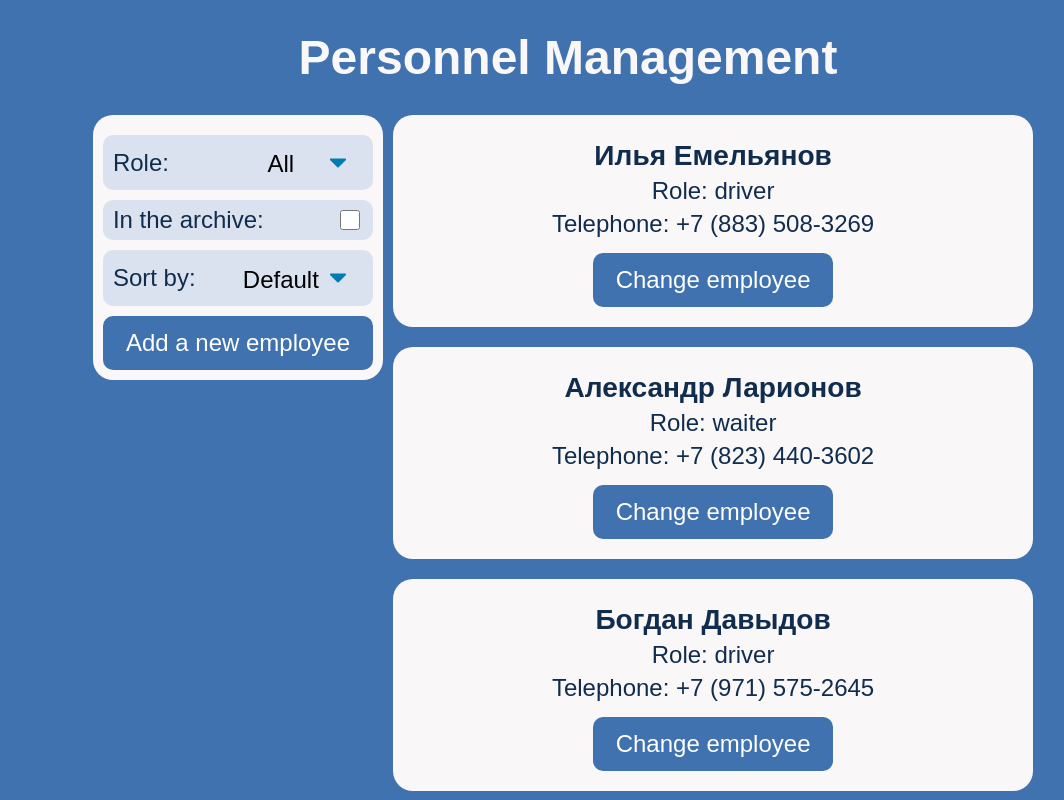
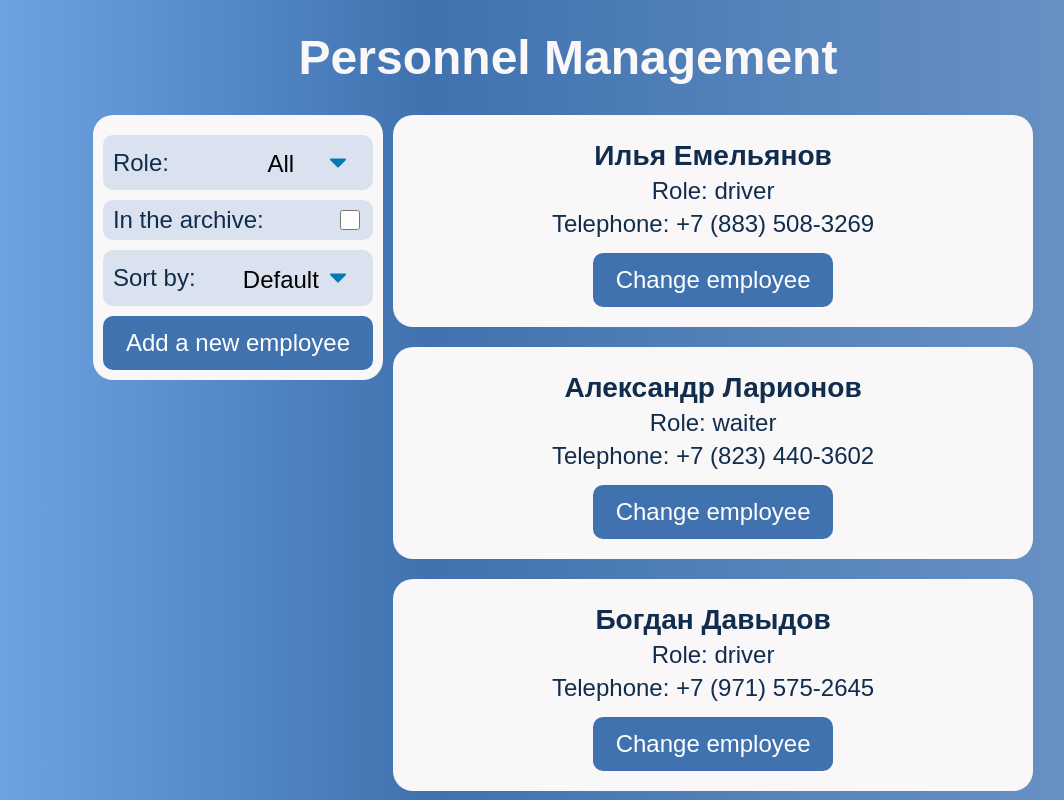
Before and after one commit to toshadrugdealer/PersonnelManagement, a React (Vite) app: page / in a window 1280 px wide. Shown: the top 800 px of the page, without its empty margins (72-1136 px from the left). Built offline with nearby package versions, Linux system fonts and the light colour scheme.

Commit message:
add grad

```diff
--- a/src/pages/Home/Home.module.scss
+++ b/src/pages/Home/Home.module.scss
@@ -58,12 +58,7 @@
     height: 30px;
   }
 }
-header {
-  position: sticky;
-  top: 0;
-  box-sizing: border-box;
-  background-color: #3f72af;
-}
+
 .employeeFilterModal {
   position: fixed;
   left: -3px;
--- a/src/styles/main.scss
+++ b/src/styles/main.scss
@@ -6,7 +6,25 @@ body {
   margin: 0;
   padding: 0;
   box-sizing: border-box;
-  background-color: #3f72af;
+  background: rgb(118, 170, 233);
+  background: linear-gradient(
+    90deg,
+    rgba(118, 170, 233, 1) 0%,
+    rgba(63, 114, 175, 1) 39%,
+    rgba(112, 152, 200, 1) 100%
+  );
+}
+header {
+  position: sticky;
+  top: 0;
+  box-sizing: border-box;
+  background: rgb(118, 170, 233);
+  background: linear-gradient(
+    90deg,
+    rgba(118, 170, 233, 1) 0%,
+    rgba(63, 114, 175, 1) 39%,
+    rgba(112, 152, 200, 1) 100%
+  );
 }
 h1 {
   margin: 0;
```
